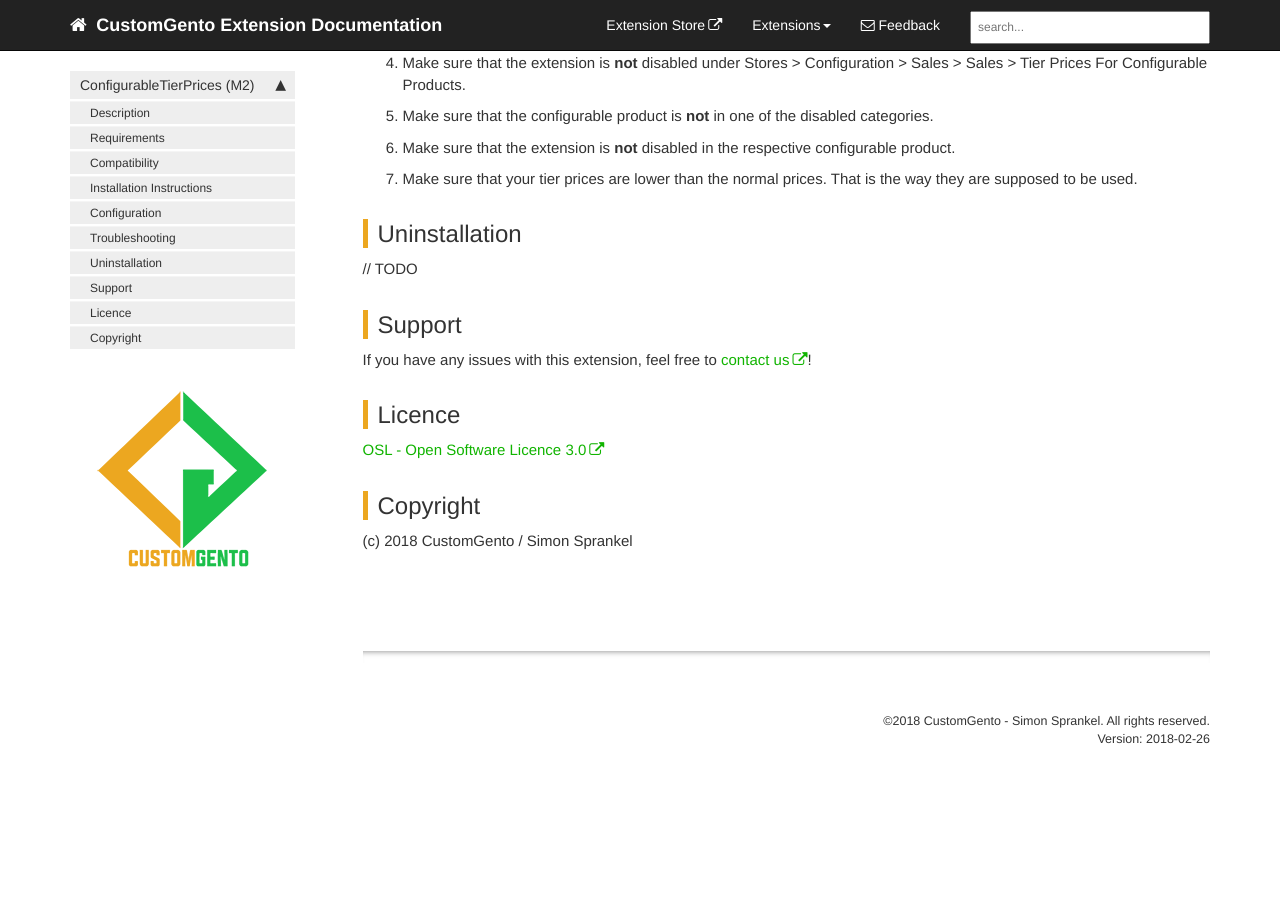
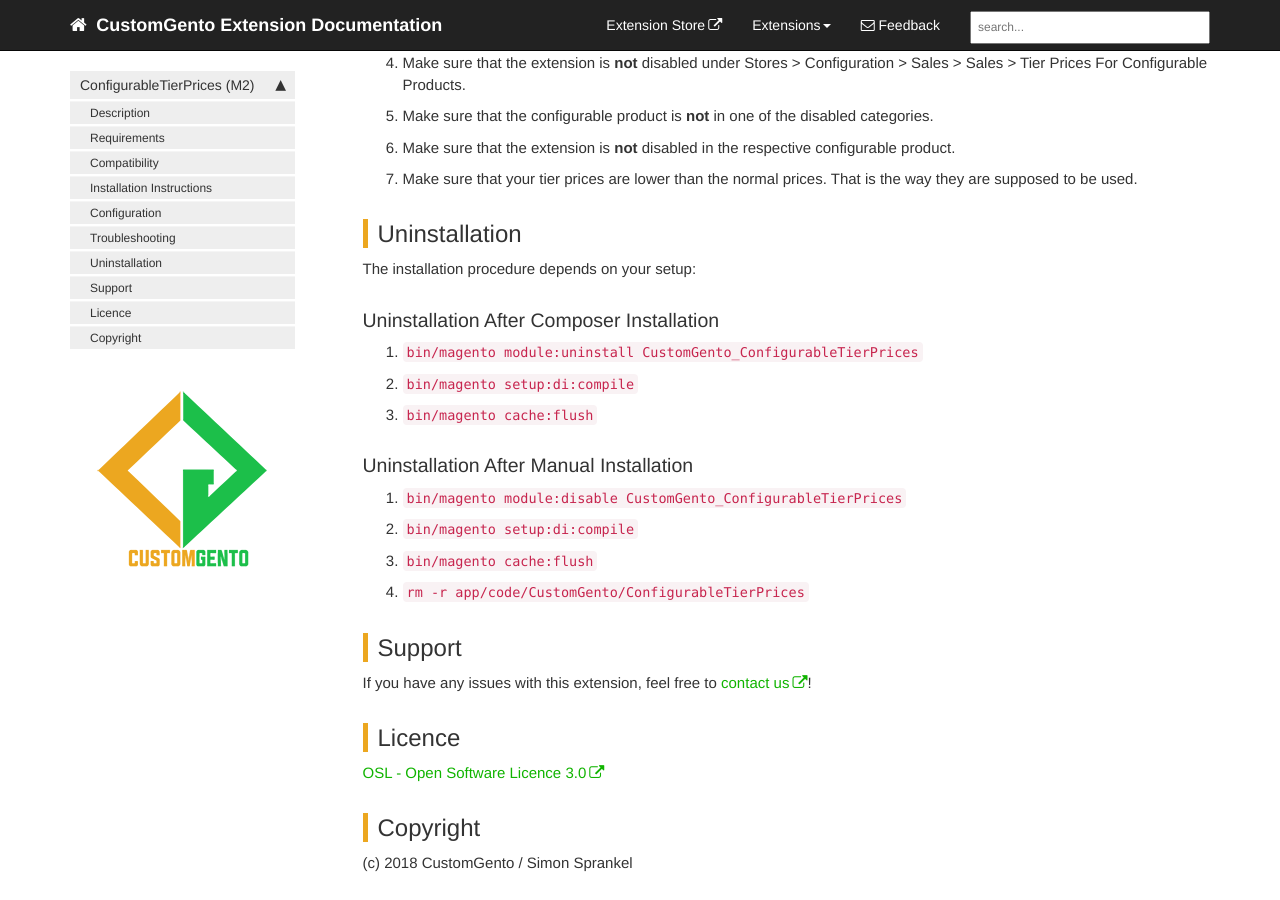
Before and after one commit to customgento/docs, a Jekyll site: the page built from pages/tier-prices-for-configurable-products-m2.md, in a window 1280 px wide and 900 px high, scrolled down 4706 px. Built offline with Jekyll 4.4.1, drawn with Linux system fonts in a browser that asks for light colours; nearby versions of some CDN libraries; comment, search, counter and statistics services are not loaded; before the commit the page ends 5505 px from its top, so only the background shows below that; some of the changed text lies outside the part shown.

Commit message:
added CTP M2 uninstallation docs

```diff
--- a/pages/tier-prices-for-configurable-products-m2.md
+++ b/pages/tier-prices-for-configurable-products-m2.md
@@ -52,21 +52,21 @@ In this case, you get the green ones for 18 USD each and the orange ones for 16
 The installation procedure highly depends on your setup. In any case, you should use a version control system like git and test the installation on a development system.
 If you are using composer (you should!) and downloaded the extension from the Marketplace or have set up your own composer repository, we recommend installing via composer.
 
-### Installing Via Composer
-- `composer require customgento/module-configurable-tier-prices-m2`
-- `bin/magento module:enable CustomGento_ConfigurableTierPrices`
-- `bin/magento setup:upgrade`
-- `bin/magento setup:di:compile`
-- `bin/magento cache:flush`
+### Composer Installation
+1. `composer require customgento/module-configurable-tier-prices-m2`
+2. `bin/magento module:enable CustomGento_ConfigurableTierPrices`
+3. `bin/magento setup:upgrade`
+4. `bin/magento setup:di:compile`
+5. `bin/magento cache:flush`
 
-### Installing Manually
-- unzip the downloaded files
-- create the directory `app/code/CustomGento/ConfigurableTierPrices/`: `mkdir -p app/code/CustomGento/ConfigurableTierPrices/`
-- copy the unzipped files to the newly created directory `app/code/CustomGento/ConfigurableTierPrices/`
-- `bin/magento module:enable CustomGento_ConfigurableTierPrices`
-- `bin/magento setup:upgrade`
-- `bin/magento setup:di:compile`
-- `bin/magento cache:flush`
+### Manual Installation
+1. unzip the downloaded files
+2. create the directory `app/code/CustomGento/ConfigurableTierPrices/`: `mkdir -p app/code/CustomGento/ConfigurableTierPrices/`
+3. copy the unzipped files to the newly created directory `app/code/CustomGento/ConfigurableTierPrices/`
+4. `bin/magento module:enable CustomGento_ConfigurableTierPrices`
+5. `bin/magento setup:upgrade`
+6. `bin/magento setup:di:compile`
+7. `bin/magento cache:flush`
 
 ## Configuration
 You find the settings under Stores > Configuration > Sales > Sales > Tier Prices For Configurable Products.
@@ -97,7 +97,18 @@ If Tier Prices For Configurable Products is disabled for a specific product or f
 7. Make sure that your tier prices are lower than the normal prices. That is the way they are supposed to be used.
 
 ## Uninstallation
-// TODO
+The installation procedure depends on your setup:
+
+### Uninstallation After Composer Installation
+1. `bin/magento module:uninstall CustomGento_ConfigurableTierPrices`
+2. `bin/magento setup:di:compile`
+3. `bin/magento cache:flush`
+
+### Uninstallation After Manual Installation
+1. `bin/magento module:disable CustomGento_ConfigurableTierPrices`
+2. `bin/magento setup:di:compile`
+3. `bin/magento cache:flush`
+4. `rm -r app/code/CustomGento/ConfigurableTierPrices`
 
 ## Support
 If you have any issues with this extension, feel free to [contact us](http://customgento.com/)!
```
